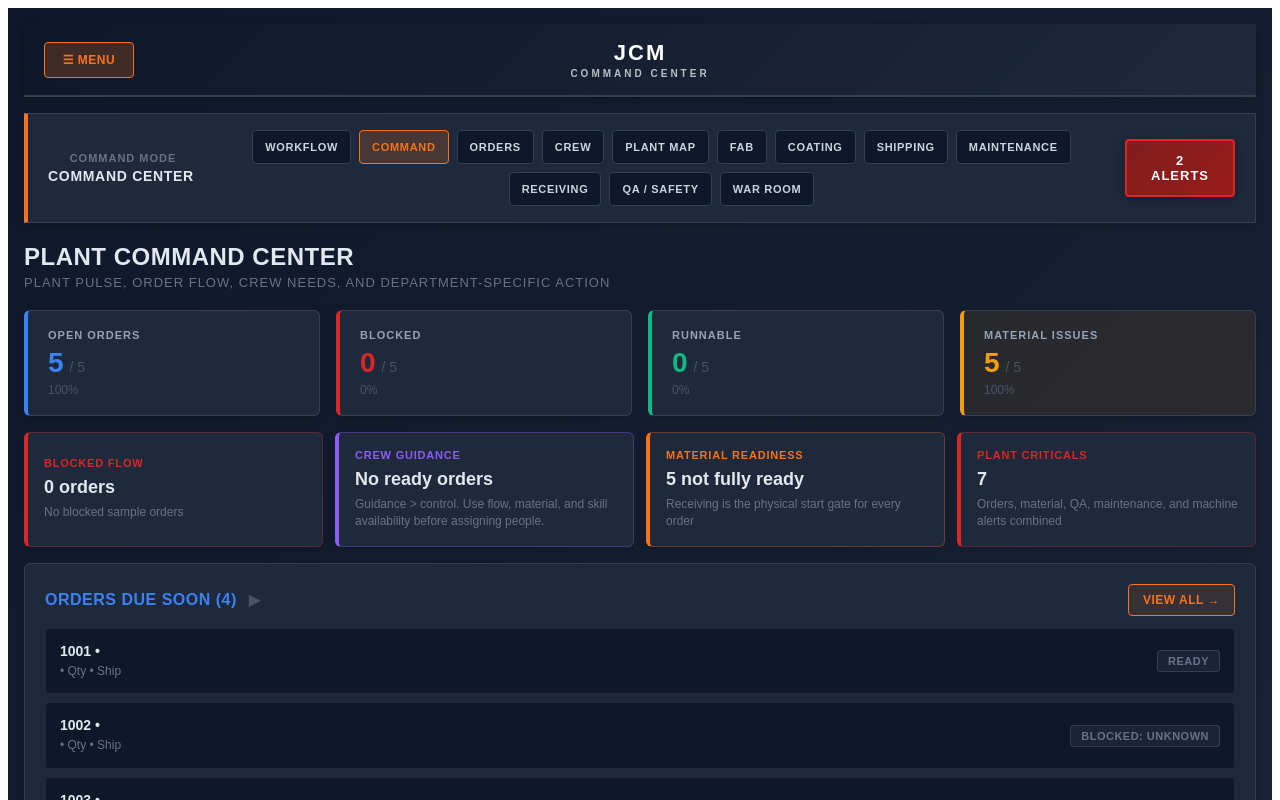
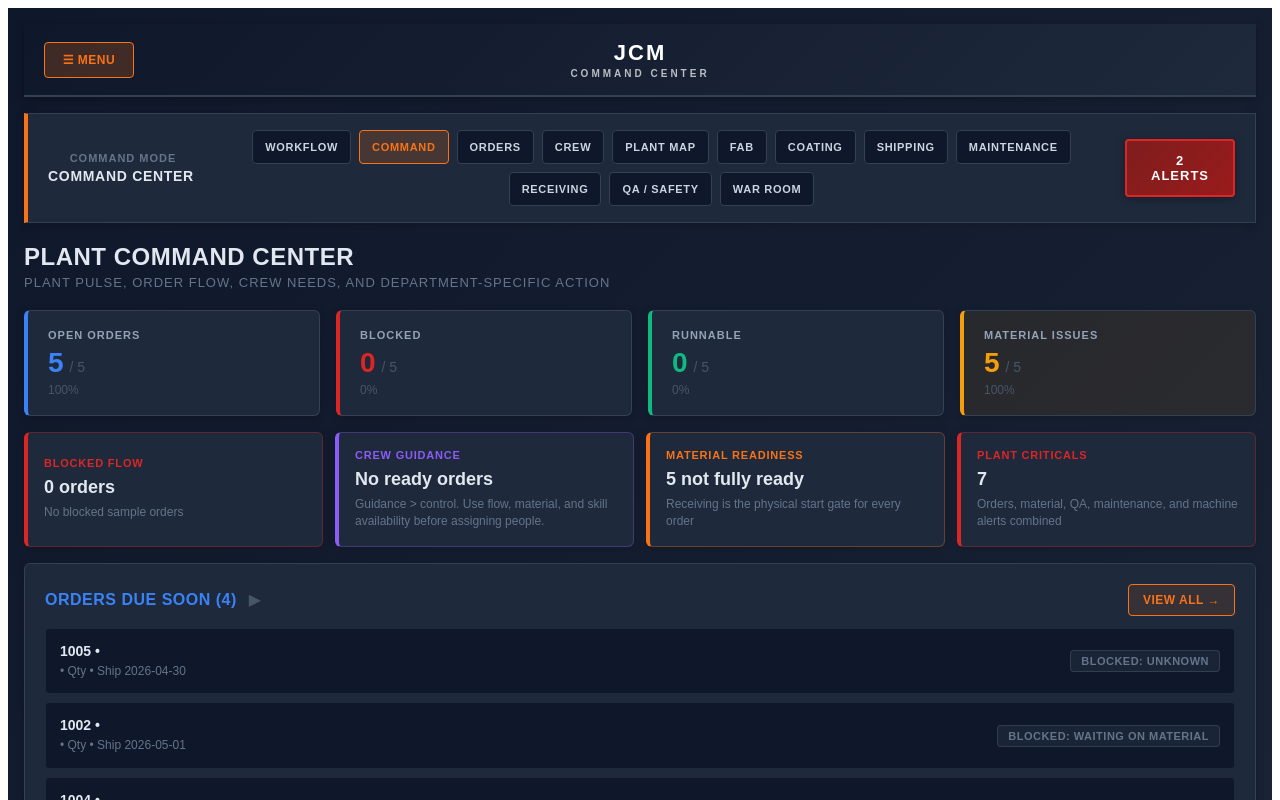
Before and after one commit to jcm-digital-coworker/JCM-Command-Center, a React (Vite) app: page / in a window 1280 px wide. Shown: the top 800 px of the page. Built offline with nearby package versions, Linux system fonts and the light colour scheme.

Commit message:
Seed orders with workflow data

```diff
--- a/src/data/productionOrders.ts
+++ b/src/data/productionOrders.ts
@@ -5,6 +5,13 @@ export const productionOrders: ProductionOrder[] = [
     id: 'order-1001',
     orderNumber: '1001',
     productFamily: 'Service Saddles',
+    partNumber: '118-0690',
+    blueprintId: 'bp-118-0690',
+    projectedShipDate: '2026-05-03',
+    materialStatus: 'STAGED',
+    salesReleasedAt: '2026-04-29',
+    engineeringRequired: false,
+    productionSupervisorAcknowledged: true,
     currentDepartment: 'Saddles Dept',
     nextDepartment: 'Shipping',
     status: 'ready',
@@ -17,6 +24,14 @@ export const productionOrders: ProductionOrder[] = [
     id: 'order-1002',
     orderNumber: '1002',
     productFamily: 'Fabricated Repair Sleeve',
+    partNumber: '118-0690',
+    blueprintId: 'bp-118-0690',
+    projectedShipDate: '2026-05-01',
+    materialStatus: 'NOT_RECEIVED',
+    salesReleasedAt: '2026-04-29',
+    engineeringRequired: true,
+    engineeringStatus: 'RELEASED',
+    productionSupervisorAcknowledged: true,
     currentDepartment: 'Fab',
     nextDepartment: 'Assembly',
     status: 'blocked',
@@ -34,6 +49,13 @@ export const productionOrders: ProductionOrder[] = [
     id: 'order-1003',
     orderNumber: '1003',
     productFamily: 'Clamp Assembly',
+    partNumber: '118-0690',
+    blueprintId: 'bp-118-0690',
+    projectedShipDate: '2026-05-06',
+    materialStatus: 'STAGED',
+    salesReleasedAt: '2026-04-29',
+    engineeringRequired: false,
+    productionSupervisorAcknowledged: true,
     currentDepartment: 'Assembly',
     nextDepartment: 'Shipping',
     status: 'ready',
@@ -46,6 +68,13 @@ export const productionOrders: ProductionOrder[] = [
     id: 'order-1004',
     orderNumber: '1004',
     productFamily: 'Machined Components',
+    partNumber: '118-0690',
+    blueprintId: 'bp-118-0690',
+    projectedShipDate: '2026-05-02',
+    materialStatus: 'PARTIAL',
+    salesReleasedAt: '2026-04-29',
+    engineeringRequired: false,
+    productionSupervisorAcknowledged: true,
     currentDepartment: 'Machine Shop',
     nextDepartment: 'Assembly',
     status: 'blocked',
@@ -63,6 +92,13 @@ export const productionOrders: ProductionOrder[] = [
     id: 'order-1005',
     orderNumber: '1005',
     productFamily: 'Outbound Shipment',
+    partNumber: '118-0690',
+    blueprintId: 'bp-118-0690',
+    projectedShipDate: '2026-04-30',
+    materialStatus: 'STAGED',
+    salesReleasedAt: '2026-04-29',
+    engineeringRequired: false,
+    productionSupervisorAcknowledged: true,
     currentDepartment: 'Shipping',
     status: 'blocked',
     flowStatus: 'blocked',
```
